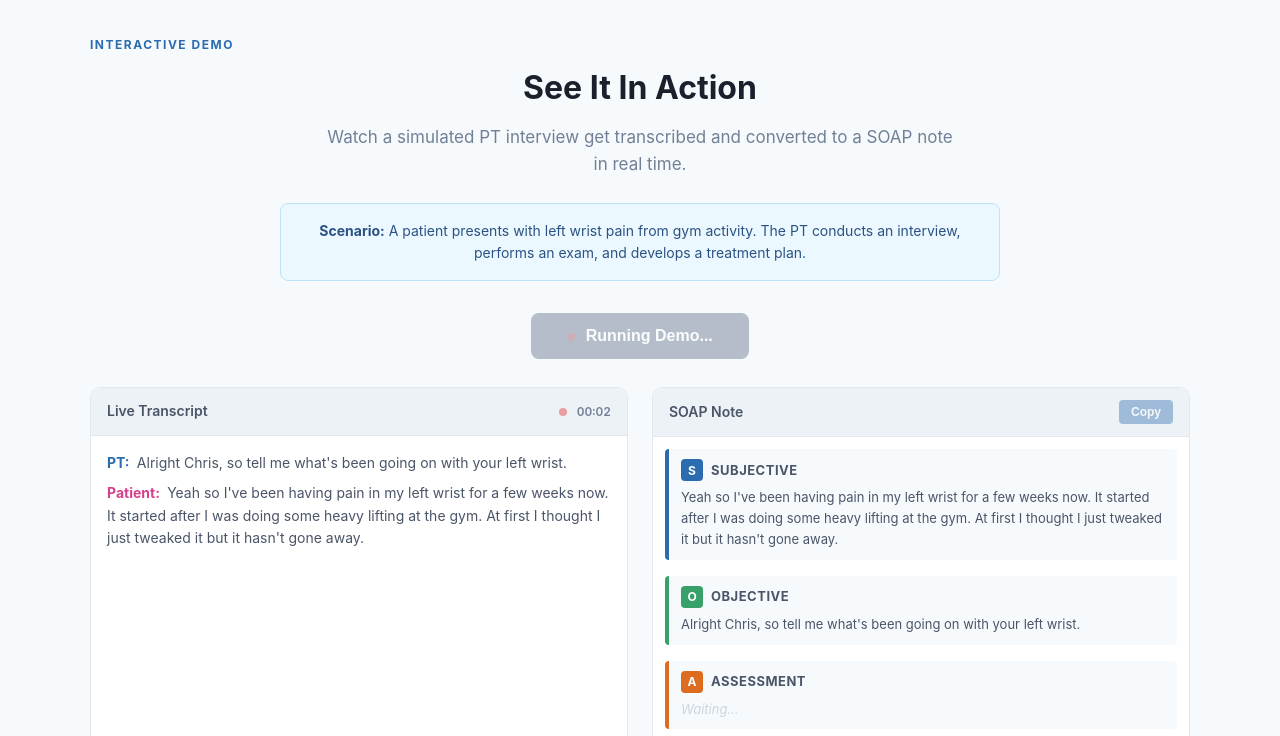
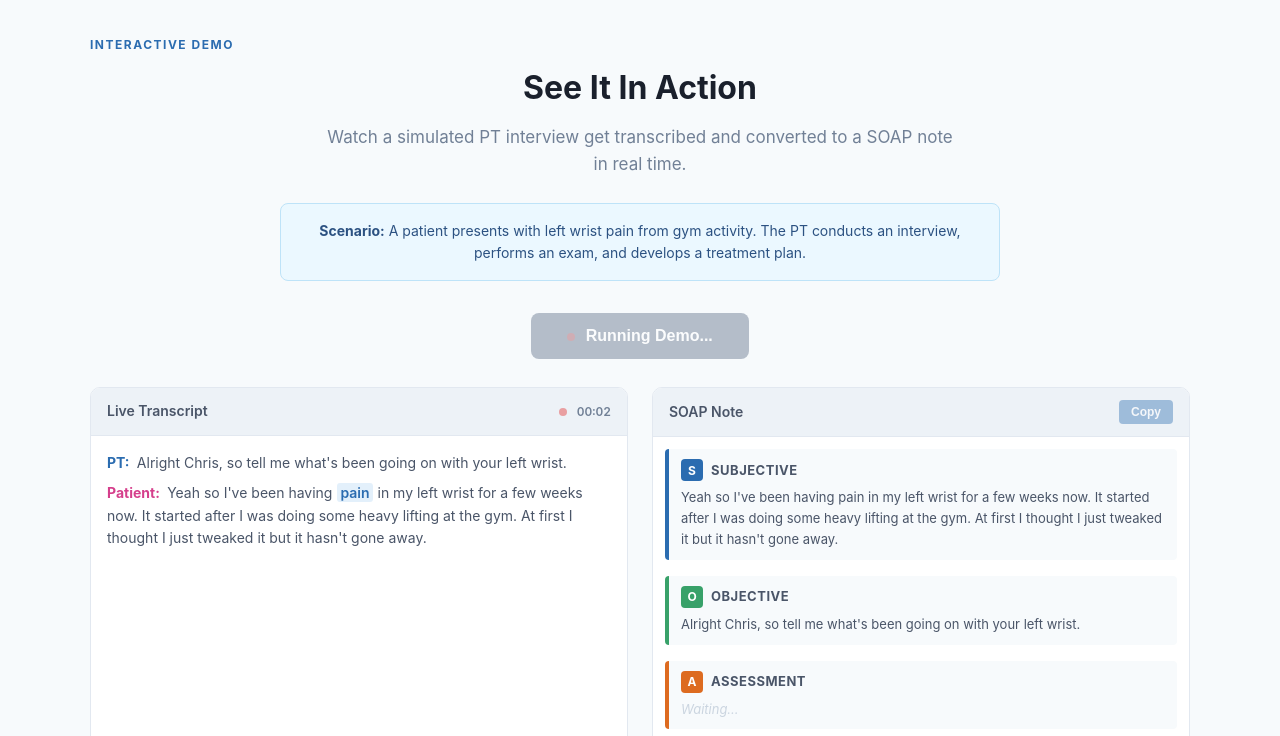
Before and after one commit to chrisbrody/pt-eval-demo-site, a plain HTML site: page index.html in a window 1280 px wide. Both pictures are taken after a click on the button "Start Demo". Shown: the part 1650-2386 px from the top of the page. Drawn offline with Linux system fonts and the light colour scheme.

Commit message:
Add keyword highlighting in transcript, color-coded by SOAP section

```diff
--- a/index.html
+++ b/index.html
@@ -541,6 +541,29 @@
 
         .speaker-label.patient {
             color: var(--pink);
+        }
+
+        .kw-highlight {
+            font-weight: 600;
+            border-radius: 3px;
+            padding: 1px 3px;
+            margin: 0 1px;
+        }
+        .kw-subjective {
+            background: rgba(66, 153, 225, 0.15);
+            color: #2b6cb0;
+        }
+        .kw-objective {
+            background: rgba(56, 161, 105, 0.15);
+            color: #276749;
+        }
+        .kw-assessment {
+            background: rgba(237, 137, 54, 0.15);
+            color: #c05621;
+        }
+        .kw-plan {
+            background: rgba(128, 90, 213, 0.15);
+            color: #6b46c1;
         }
 
         .recording-dot {
@@ -1161,6 +1184,25 @@
             }
         }
         return "miscellaneous";
+    }
+
+    function escapeHtml(str) {
+        return str.replace(/&/g, "&amp;").replace(/</g, "&lt;").replace(/>/g, "&gt;").replace(/"/g, "&quot;");
+    }
+
+    function highlightKeywords(text) {
+        const lower = text.toLowerCase();
+        for (const { keyword, section } of ALL_KEYWORDS) {
+            const regex = new RegExp("\\b" + keyword.replace(/[.*+?^${}()|[\]\\]/g, "\\$&") + "\\b", "i");
+            const match = regex.exec(lower);
+            if (match) {
+                const before = escapeHtml(text.slice(0, match.index));
+                const matched = escapeHtml(text.slice(match.index, match.index + match[0].length));
+                const after = escapeHtml(text.slice(match.index + match[0].length));
+                return before + '<span class="kw-highlight kw-' + section + '">' + matched + '</span>' + after;
+            }
+        }
+        return escapeHtml(text);
     }
 
     function categorizeWithSpeakers(segments) {
@@ -1346,9 +1388,10 @@
                 transcriptPanel.appendChild(currentLineDiv);
             }
 
-            // Append sentence text
-            const textNode = document.createTextNode((currentLineDiv.childNodes.length > 1 ? " " : "") + item.text);
-            currentLineDiv.appendChild(textNode);
+            // Append sentence text with keyword highlights
+            const textSpan = document.createElement("span");
+            textSpan.innerHTML = (currentLineDiv.childNodes.length > 1 ? " " : "") + highlightKeywords(item.text);
+            currentLineDiv.appendChild(textSpan);
 
             // Auto-scroll transcript (only if user hasn't scrolled up)
             autoScroll(transcriptPanel);
```
